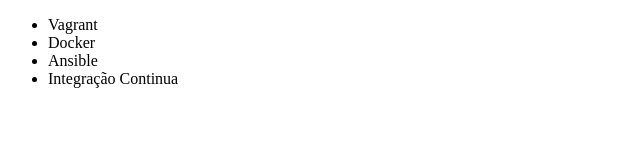
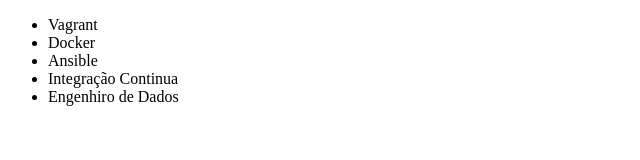
Before and after one commit to flmarinho/projeto1, a plain HTML site: page index.html in a window 1280 px wide. Shown: the whole page, without its empty margins (0-640 px from the left). Drawn offline with Linux system fonts and the light colour scheme.

Commit message:
acrescentado curso Engenharia de Dados

```diff
--- a/index.html
+++ b/index.html
@@ -10,6 +10,7 @@
         <li>Docker</li>
         <li>Ansible</li>
         <li>Integração Continua</li>
+        <li>Engenhiro de Dados</li>
     </ul>
 </body>
 </html>
```
